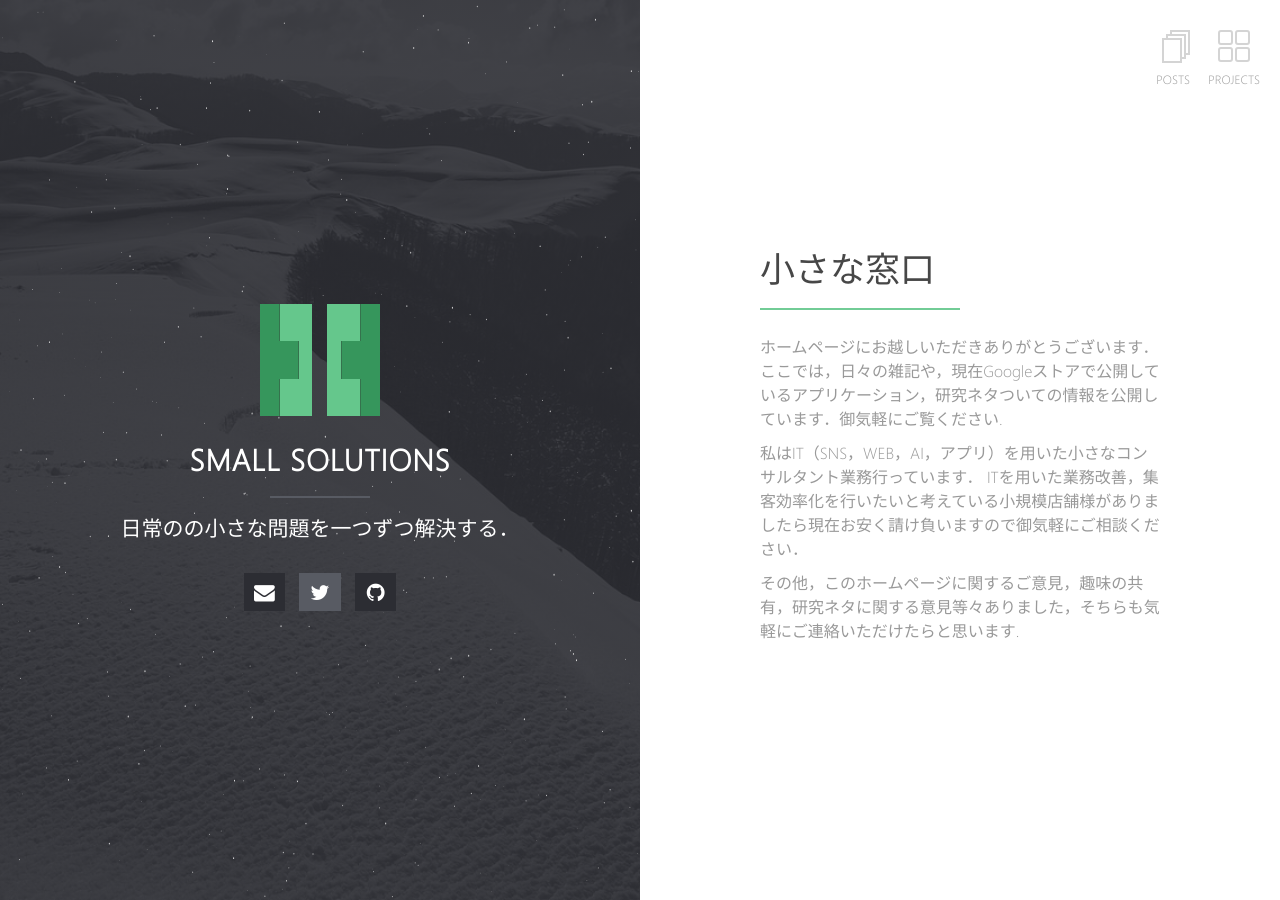
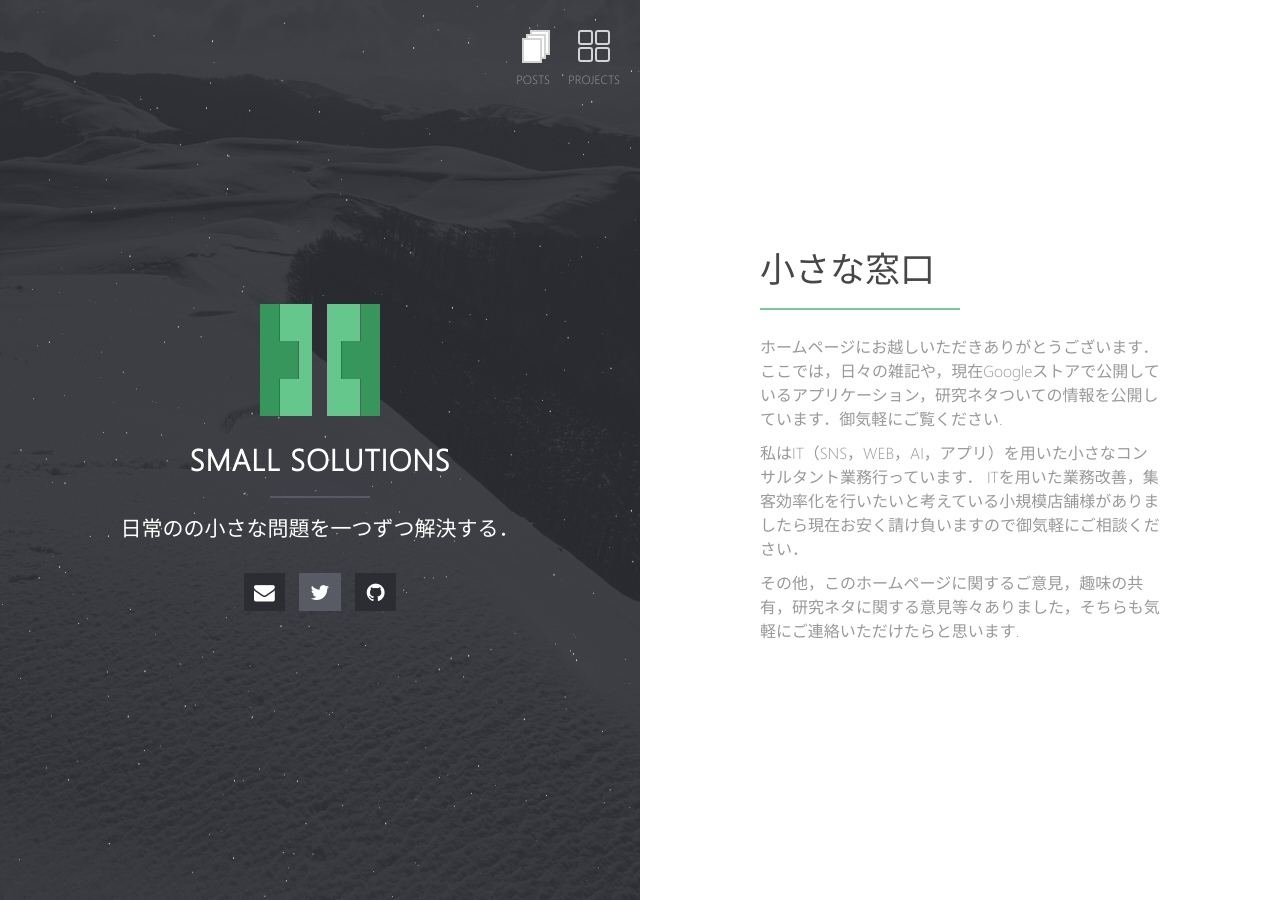
Before and after one commit to dxa0010/small-slutions, a Jekyll site: the page built from index.md, in a window 1280 px wide. Built offline with Jekyll 4.4.1, drawn with Linux system fonts in a browser that asks for light colours; our own code applies the rules of GitHub Pages for plain Markdown files.

Commit message:
change home

```diff
--- a/_layouts/home.html
+++ b/_layouts/home.html
@@ -8,6 +8,12 @@ layout: compress
 <body id="homepage">
 
   <div class="block-left">
+    <a href="{{ site.url }}/posts" title="posts" class="posts-menu-icon"></a>
+    <span class="posts-link">POSTS</span>
+    <a title="project" class="projects-menu-icon">
+      <span></span>
+    </a>
+    <span class="projects-link">PROJECTS</span>
     <div class="content">
       <div class="main-info">
         <a href="{{ site.url }}" class="logo"><img src="{{ site.url }}/images/{{ site.logo }}"></a>
@@ -24,12 +30,6 @@ layout: compress
   </div>
 
   <div class="block-right">
-    <a href="{{ site.url }}/posts" title="posts" class="posts-menu-icon"></a>
-    <span class="posts-link">POSTS</span>
-    <a title="project" class="projects-menu-icon">
-      <span></span>
-    </a>
-    <span class="projects-link">PROJECTS</span>
     <div class="content">
       <div class="about-info">
         {{ content }}
```
